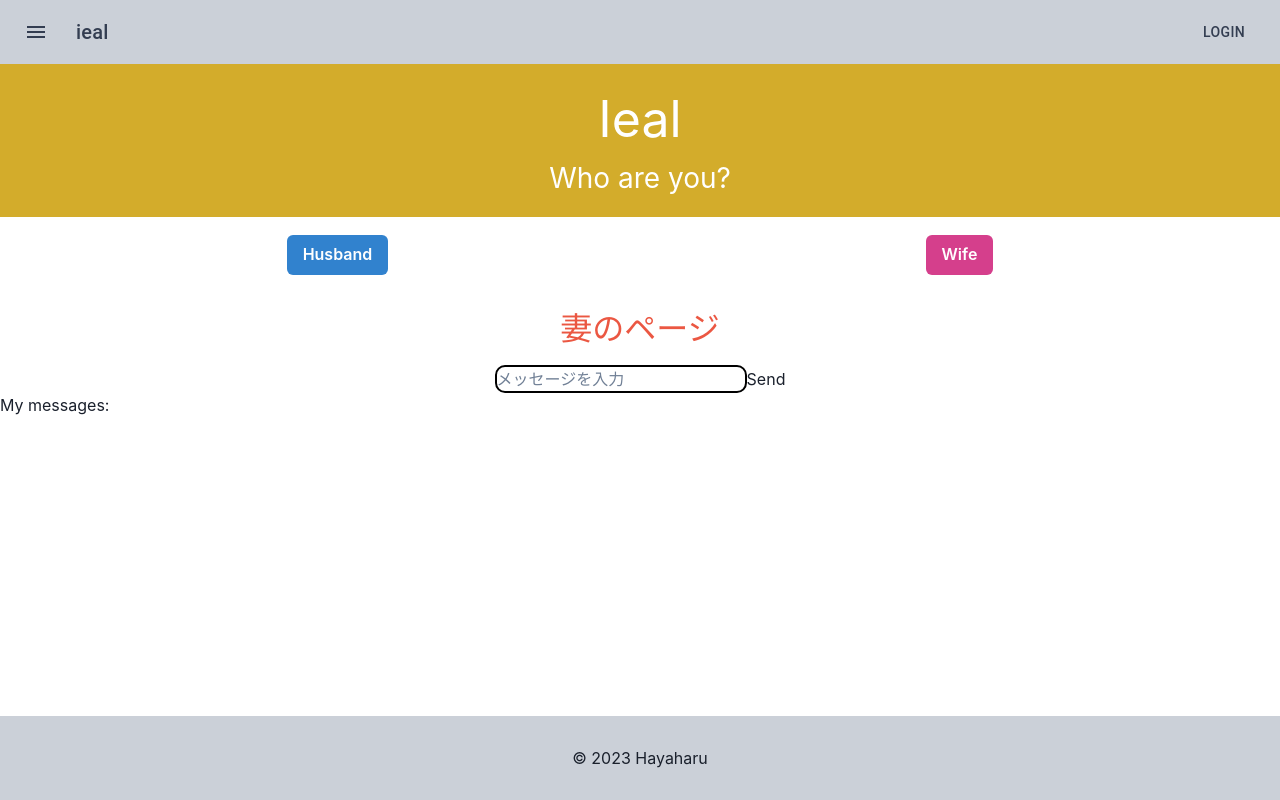
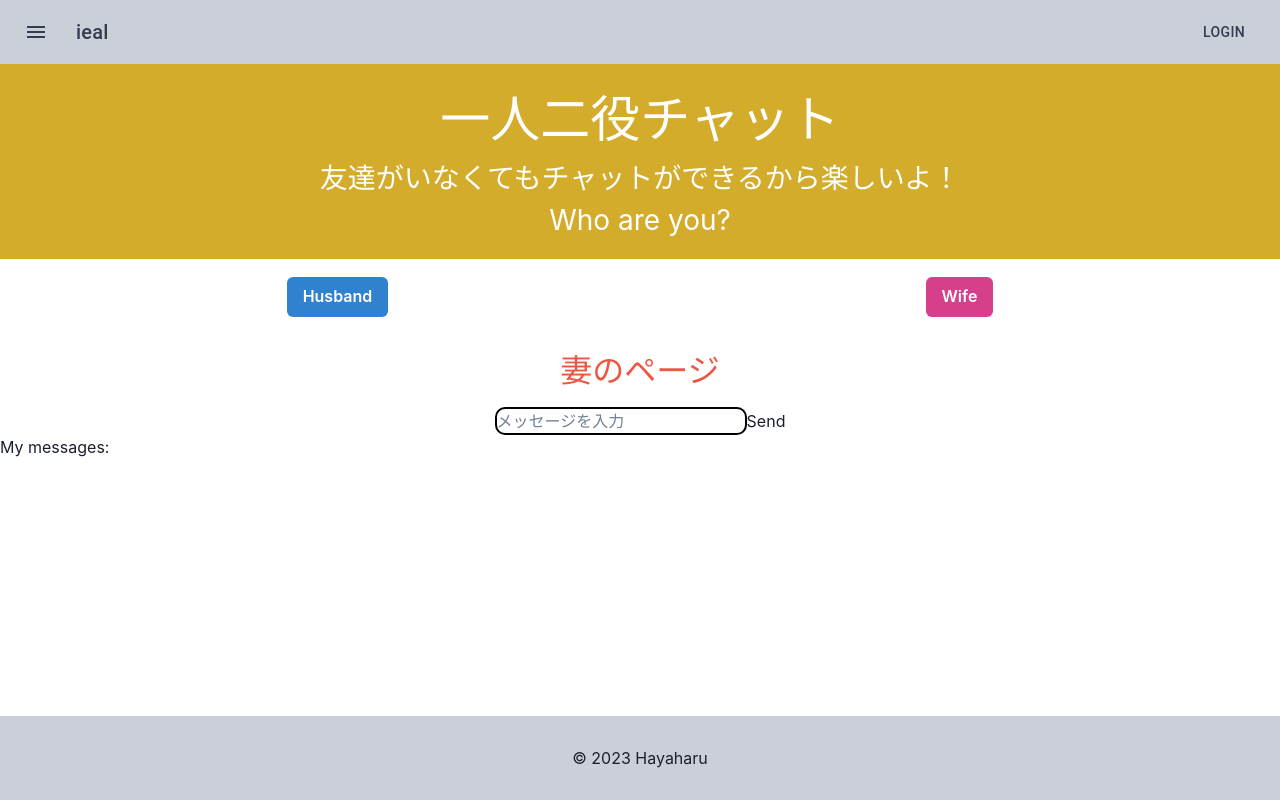
Before and after one commit to haruharu3220/20230213_homework, a React (Vite) app in the folder ieal/: page /wife in a window 1280 px wide. Built offline with nearby package versions, Linux system fonts and the light colour scheme.

Commit message:
送信したメッセージを相手のページに送信

```diff
--- a/ieal/src/components/Hero.jsx
+++ b/ieal/src/components/Hero.jsx
@@ -23,7 +23,8 @@ export const Hero = () =>{
     return(
         <>
             <HeroStyle>
-                <TitleStyle>Ieal</TitleStyle>
+                <TitleStyle>一人二役チャット</TitleStyle>
+                <MesseageStyle>友達がいなくてもチャットができるから楽しいよ！</MesseageStyle>
                 <MesseageStyle>Who are you?</MesseageStyle>
             </HeroStyle>
             <BrowserRouter>
@@ -42,7 +43,7 @@ export const Hero = () =>{
                     <Route path="/wife" element={<Wife />} />
                 </Routes>
                 {/* <SearchInput/> */}
-                <Chat user={player} selectedUser={1}/>
+                <Chat user={player} />
             </BrowserRouter>
 
 
--- a/ieal/src/pages/Chat.jsx
+++ b/ieal/src/pages/Chat.jsx
@@ -1,9 +1,9 @@
 import React, { useState } from 'react';
 import  styled  from "styled-components";
 
-export const Chat = ({ user, selectedUser }) =>{
+export const Chat = ({ user }) =>{
+    console.log("読み込んでます".user);
   const [message, setMessage] = useState('');
-  const [toMe, setToMe] = useState(false);
   const [messages, setMessages] = useState([]);
 
   const handleSend = () => {
@@ -14,7 +14,7 @@ export const Chat = ({ user, selectedUser }) =>{
     const newMessage = {
       id: messages.length + 1,
       from: user,
-      to: user="wife" ? "husband" : "wife",
+      to: user==="wife" ? "husband" : "wife",
       text: message,
       date: new Date().toLocaleString(),
       likes: 0,
@@ -24,6 +24,13 @@ export const Chat = ({ user, selectedUser }) =>{
     setMessage('');
     console.log("OK");
   };
+
+
+  const filterMesseage = messages.filter(m => (m.to == user));
+
+
+
+
 
   return (
     <div>
@@ -39,7 +46,7 @@ export const Chat = ({ user, selectedUser }) =>{
       </MesseageStyle>
       <h3>My messages:</h3>
       <ul>
-        {messages.map(m => (
+        {filterMesseage.map(m => (
           <li key={m.id}>
             {/* <p>ID= {m.id}</p> */}
             <p>本文＝{m.text}</p>
@@ -49,6 +56,7 @@ export const Chat = ({ user, selectedUser }) =>{
             <button onClick={() => setMessages(messages.map(msg => msg.id === m.id ? { ...msg, likes: msg.likes + 1 } : msg))}>Like</button>
           </li>
         ))}
+
       </ul>
     </div>
   );
```
Also changed, not shown: ieal/src/wife2.jsx (deleted).
